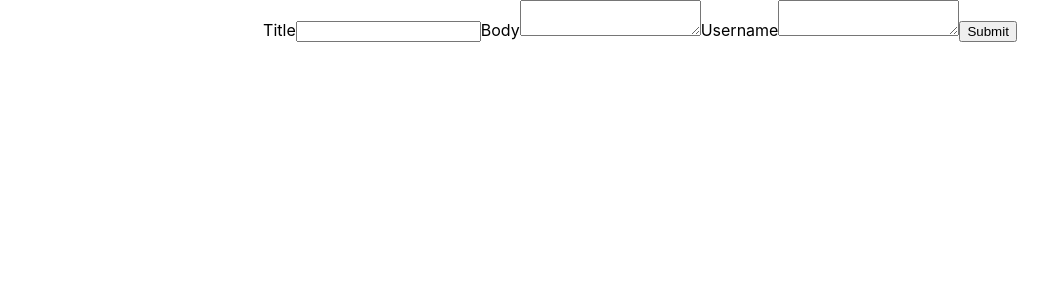
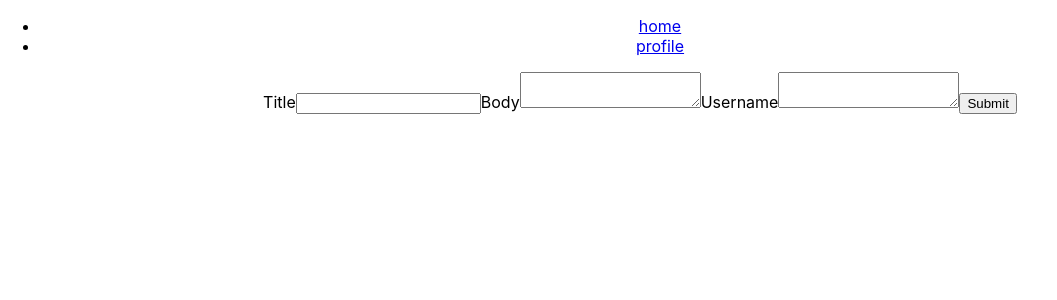
Before and after one commit to dhens/BasicBlog-React, a React (Create React App) app: page / in a window 1280 px wide. Shown: the top 300 px of the page, without its empty margins (0-1057 px from the left). Built offline with nearby package versions, Linux system fonts and the light colour scheme.

Commit message:
added react router functionality. added navbar, created 2 pages: home and profile

```diff
--- a/controller/index.js
+++ b/controller/index.js
@@ -15,7 +15,7 @@ module.exports = {
                 if (currentUser) {
                     blogUser.updateOne(
                         { username: req.username },     // find the entity that matches the existing username
-                        { $push: {posts: req }})        // arr.push the new post into the existing posts data
+                        { $push: {posts: req }})        // arr.push the new post into the existing posts array for that user
                         .then(postSuccess =>
                             console.log(`New blog post from user ${req.username} at ${dateTime}: ${JSON.stringify(postSuccess)}`)
                         )
--- a/models/index.js
+++ b/models/index.js
@@ -28,6 +28,6 @@ const blogUserSchema = new Schema({
     }]
 });
 
-const blogUser = mongoose.model('basicUser', blogUserSchema);
+const blogUser = mongoose.model('blogUser', blogUserSchema);
 
 module.exports = blogUser;
--- a/package.json
+++ b/package.json
@@ -6,12 +6,14 @@
     "@testing-library/jest-dom": "^4.2.4",
     "@testing-library/react": "^9.5.0",
     "@testing-library/user-event": "^7.2.1",
+    "axios": "^0.20.0",
     "concurrently": "^5.3.0",
     "cors": "^2.8.5",
     "express": "^4.17.1",
     "mongoose": "^5.10.1",
     "react": "^16.13.1",
     "react-dom": "^16.13.1",
+    "react-router-dom": "^5.2.0",
     "react-scripts": "3.4.3"
   },
   "scripts": {
--- a/server.js
+++ b/server.js
@@ -38,7 +38,7 @@ mongoose.connect(process.env.MONGODB_URI, {     // Connect to the Mongo DB local
 })
 
   app.get('/', (req, res) => {
-    res.send('Hello World!');
+    res.send('/ Route hit!');
 });
 
 app.listen(API_PORT, () => {
--- a/src/App.js
+++ b/src/App.js
@@ -1,15 +1,17 @@
 import React from 'react';
 import './App.css';
-import ComposePostWrapper from './components/ComposeForm';
-import ComposeForm from './components/ComposeForm';
+import { BrowserRouter as Router, Route } from 'react-router-dom';
+import Profile from'../src/pages/Profile';
+import Home from '../src/pages/Home';
 
 function App() {
   return (
-    <div className="App">
-      <ComposePostWrapper>
-        <ComposeForm/>
-      </ComposePostWrapper>
-    </div>
+    <Router>
+      <div className="App">
+        <Route path="/" exact component={Home} />
+        <Route path="/profile" component={Profile} />
+      </div>
+    </Router>
   );
 }
 
--- a/src/components/ComposeForm/index.js
+++ b/src/components/ComposeForm/index.js
@@ -1,4 +1,5 @@
 import React, { useState } from 'react';
+import './index.css';
 
 const ComposeForm = () => {
 
--- /dev/null
+++ b/src/components/Navbar/index.js
@@ -0,0 +1,17 @@
+import React from 'react';
+import { Link } from 'react-router-dom';
+
+const Navbar = () => {
+    return (
+        <div>
+            <nav>
+                <ul>
+                    <li><Link to="/">home</Link></li>
+                    <li><Link to="/profile">profile</Link></li>
+                </ul>
+            </nav>
+        </div>
+    )
+}
+
+export default Navbar;
--- /dev/null
+++ b/src/pages/Home/index.js
@@ -0,0 +1,17 @@
+import React from 'react';
+import ComposePostWrapper from '../../components/ComposeForm';
+import ComposeForm from '../../components/ComposeForm';
+import Navbar from '../../components/Navbar';
+
+const Home = () => {
+    return (
+        <div>
+            <Navbar />
+            <ComposePostWrapper>
+                <ComposeForm />
+            </ComposePostWrapper>
+        </div>
+    )
+}
+
+export default Home;
--- /dev/null
+++ b/src/pages/Profile/index.js
@@ -0,0 +1,13 @@
+import React from 'react';
+import Navbar from '../../components/Navbar';
+
+const Profile = () => {
+    return (
+        <div>
+            <Navbar />
+            <h1>profile</h1>
+        </div>
+    )
+}
+
+export default Profile;
```
Also changed, not shown: src/components/ComposeForm/index.css (added), 1 other file (tests, documents, lock files or other folders).
